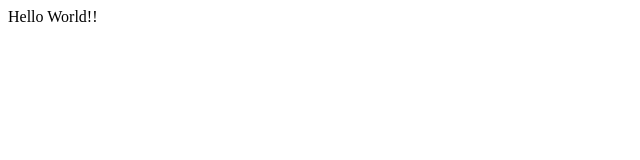
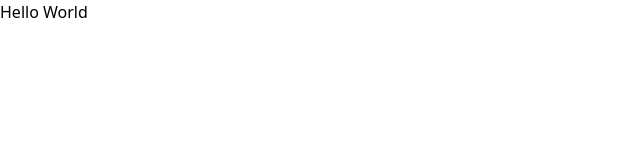
Before and after one commit to imyubraz/promptopia, a Next.js app: page / in a window 1280 px wide. Shown: the top 160 px of the page, without its empty margins (0-640 px from the left). Built offline with nearby package versions, Linux system fonts and the light colour scheme.

Commit message:
Styles imported to the app...

```diff
--- a/app/layout.js
+++ b/app/layout.js
@@ -1,3 +1,5 @@
+import "@/styles/globals.css"
+  // here @/ refer to root dir as defined in jsconfig.json file
 
 // Below code are auto generated by next.js once app ran (we'll tweak it as per required.)
 export const metadata = {
--- a/app/page.jsx
+++ b/app/page.jsx
@@ -3,7 +3,7 @@
 
 const Home = () => {
   return (
-    <div>Hello World!!</div>
+    <div>Hello World</div>
   )
 }
 
```
